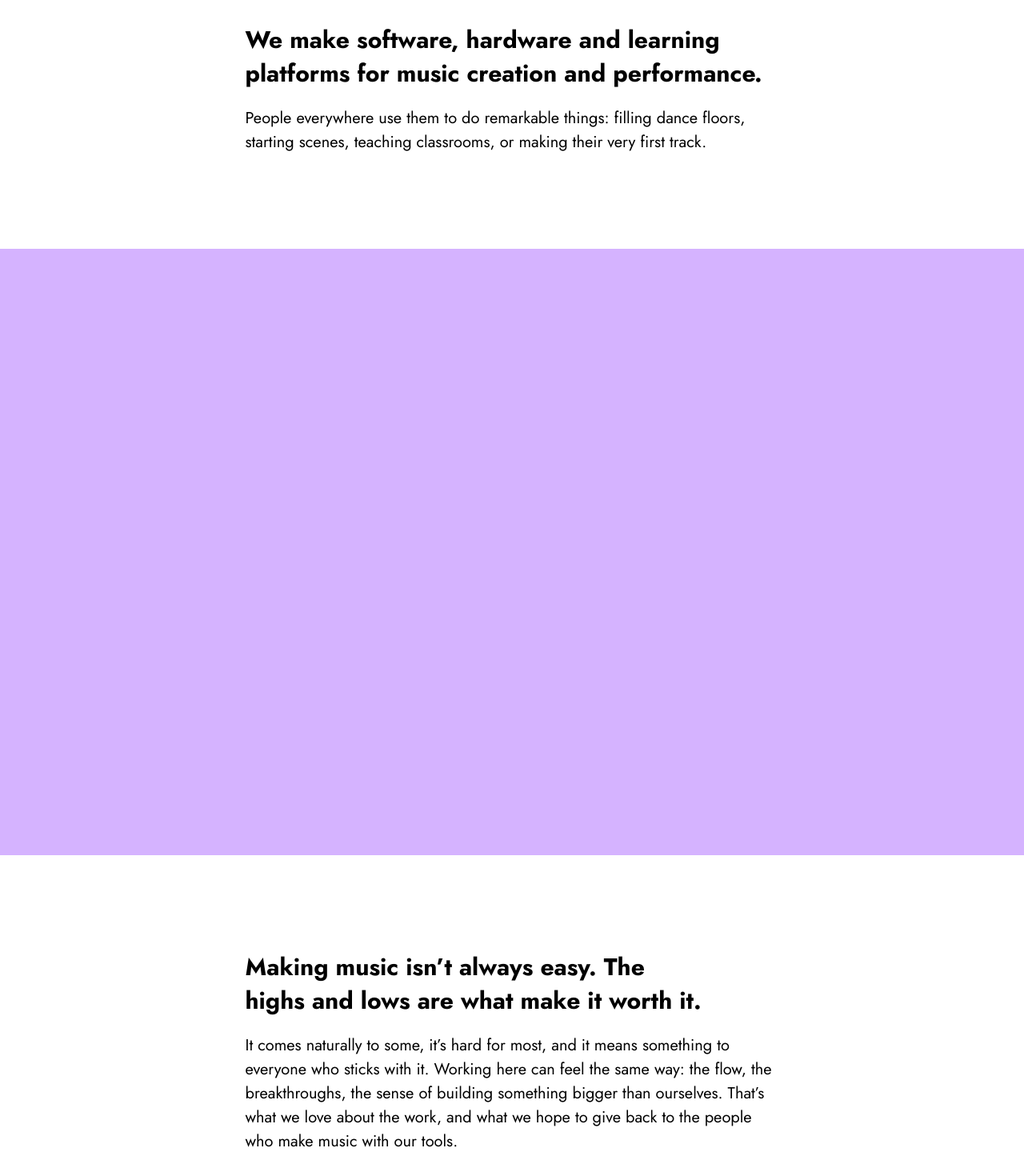
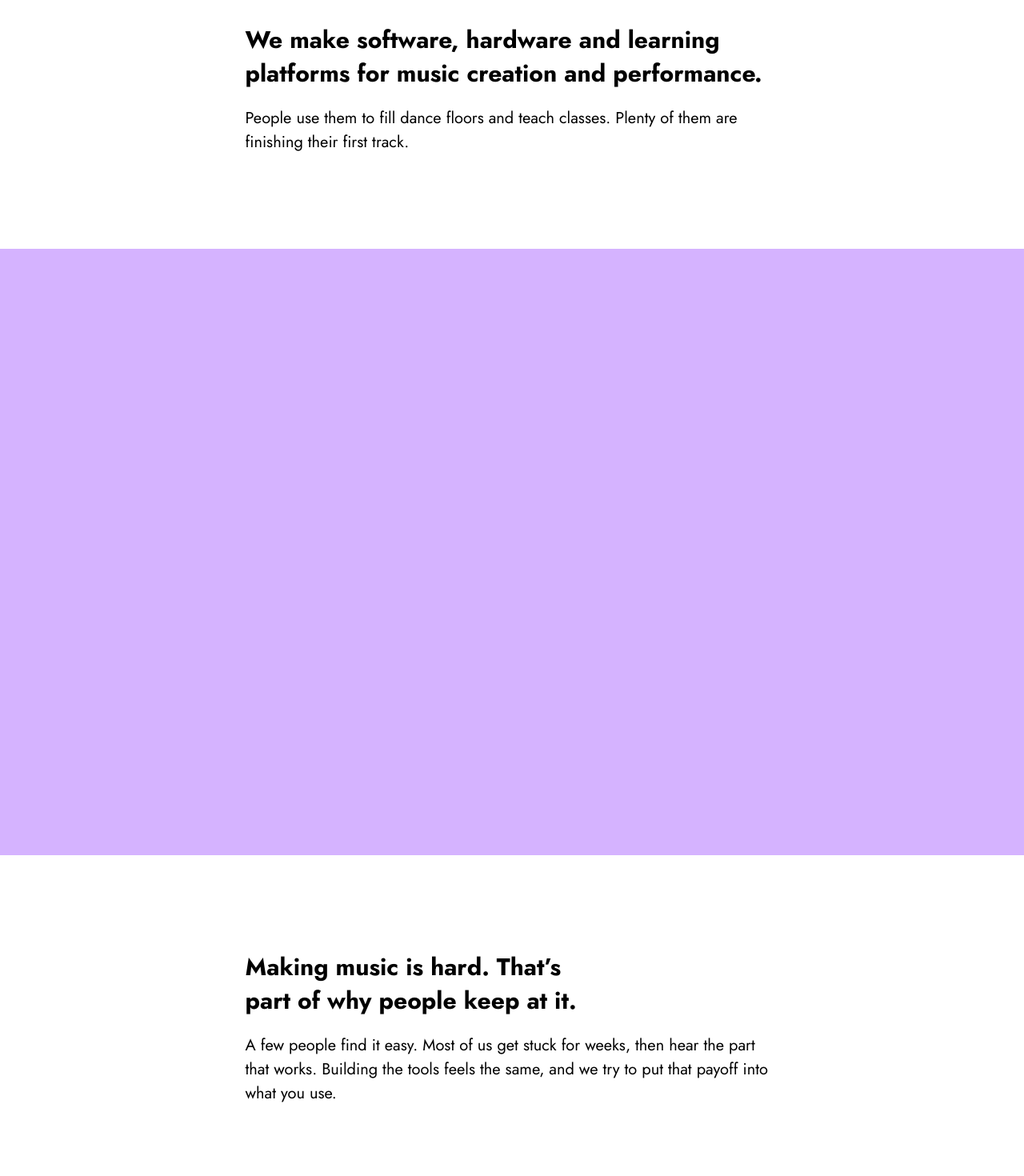
Before and after one commit to OsamagbeMichael/Ableton, a React (Vite) app: page / in a window 1280 px wide. Shown: the part 900-2370 px from the top of the page at 80% size. Built offline with nearby package versions, Linux system fonts and the light colour scheme.

Commit message:
copy(humanizer, stop-slop): AI tells 24 -> 6, 421 -> 358 words
Cut forced triads, staged colon run-ups, inflated words (remarkable, comprehensive,
generous, committed) and abstract nouns; put 'you' in the room; no em dashes.
Before/after table: docs/audits/copy.md

```diff
--- a/src/data/content.js
+++ b/src/data/content.js
@@ -41,7 +41,7 @@ export const hero = {
 
 export const intro = {
   heading: 'We make software, hardware and learning platforms for music creation and performance.',
-  body: 'People everywhere use them to do remarkable things: filling dance floors, starting scenes, teaching classrooms, or making their very first track.',
+  body: 'People use them to fill dance floors and teach classes. Plenty of them are finishing their first track.',
 };
 
 export const sections = [
@@ -56,8 +56,8 @@ export const sections = [
   },
   {
     type: 'text',
-    heading: 'Making music isn’t always easy. The highs and lows are what make it worth it.',
-    body: 'It comes naturally to some, it’s hard for most, and it means something to everyone who sticks with it. Working here can feel the same way: the flow, the breakthroughs, the sense of building something bigger than ourselves. That’s what we love about the work, and what we hope to give back to the people who make music with our tools.',
+    heading: 'Making music is hard. That’s part of why people keep at it.',
+    body: 'A few people find it easy. Most of us get stuck for weeks, then hear the part that works. Building the tools feels the same, and we try to put that payoff into what you use.',
   },
   {
     type: 'video',
@@ -69,7 +69,7 @@ export const sections = [
     type: 'text',
     spacing: 'flush',
     heading: 'Founded in 1999 by the people who still run it today.',
-    body: 'We’ve grown to more than 350 people building instruments, software and learning tools. Our rhythms have changed over the years, but one thing hasn’t: we’re in it for the long run. We want to make products people can rely on for years of creative work, and to support them along the way.',
+    body: 'More than 350 of us now build the instruments, software and lessons. How we work has changed since 1999. What we aim for hasn’t. We want you to rely on a product for years and get support for as long as you use it.',
   },
   {
     type: 'split',
@@ -82,8 +82,8 @@ export const sections = [
   },
   {
     type: 'text',
-    heading: 'Everyone has something unique to contribute.',
-    body: 'We’re artists and engineers, designers and educators, researchers and producers from more than 30 countries. The best results come from teams that can look at a problem from more than one angle. There’s still a long way to go, and we’re committed to building an inclusive music-making culture from the inside out.',
+    heading: 'Teams work better when they don’t all think alike.',
+    body: 'We come from more than 30 countries. Our teams mix artists with engineers and educators with researchers, because a mixed team catches problems one viewpoint misses. We still have work to do on inclusion, and we start inside the company.',
   },
   {
     type: 'wide',
@@ -93,7 +93,7 @@ export const sections = [
     type: 'text',
     spacing: 'flush',
     heading: 'We help our people grow.',
-    body: 'Everyone gets the resources to do their best work and keep developing. Alongside internal and external training, we offer long-term mentoring and coaching, plus regular salons on development, design and music where people share new techniques and ideas.',
+    body: 'You get time for internal and external training, and a mentor or coach who stays with you for the long term. At our regular salons, colleagues show each other new techniques in development, design and music.',
   },
   {
     type: 'split',
@@ -106,14 +106,14 @@ export const sections = [
   },
   {
     type: 'text',
-    heading: 'We want people to love it here, and we’ll make moving to join us as easy as we can.',
-    body: 'We help with relocation and paperwork where it applies, and new colleagues in Berlin get free German classes. You can expect comprehensive health insurance for you and your family, generous parental leave, and company-wide events and team get-togethers throughout the year.',
+    heading: 'Moving countries for a job is hard. We do most of the paperwork.',
+    body: 'We handle relocation and paperwork where we can. If you join us in Berlin, German classes are free. Health insurance covers your family too, parental leave is part of the package, and the whole company gets together a few times a year.',
   },
 ];
 
 export const cta = {
   heading: 'There’s much more to come. Join us.',
-  body: 'We’re proud of what we’ve built so far. If you’d like to help build what’s next, we’d love to hear from you.',
+  body: 'If you want to help build what comes next, start with the open roles.',
   link: { label: 'See Job Openings', href: '#' },
   image: { ...px(27007092, 1224, 1224), alt: 'A hand on a music production controller' },
 };
```
Also changed, not shown: 1 other file (tests, documents, lock files or other folders).
